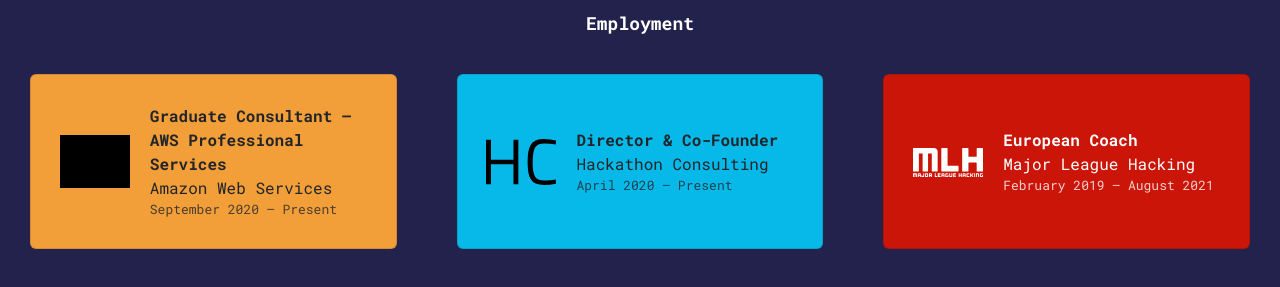
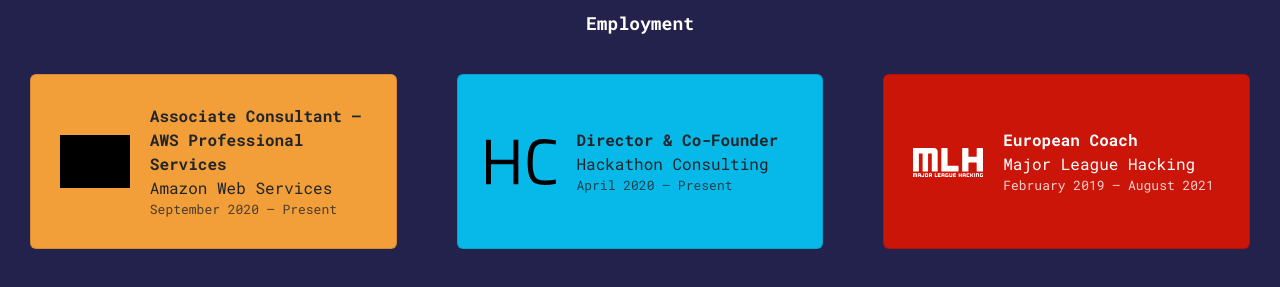
Before and after one commit to robzwolf/website, a Jekyll site: the page built from index.html, in a window 1280 px wide, cut to the strip 545-832 px from the top of the page. Built offline with Jekyll 4.4.1, drawn with Linux system fonts in a browser that asks for light colours; nearby versions of some CDN libraries; grey boxes are pictures that could not be loaded.

Commit message:
Associate Consultant @ AWS

```diff
--- a/_data/experience.yml
+++ b/_data/experience.yml
@@ -1,4 +1,4 @@
-- role: Graduate Consultant – AWS Professional Services
+- role: Associate Consultant – AWS Professional Services
   company: Amazon Web Services
   dates: September 2020 – Present
   logo: assets/img/experience/aws.png
```
